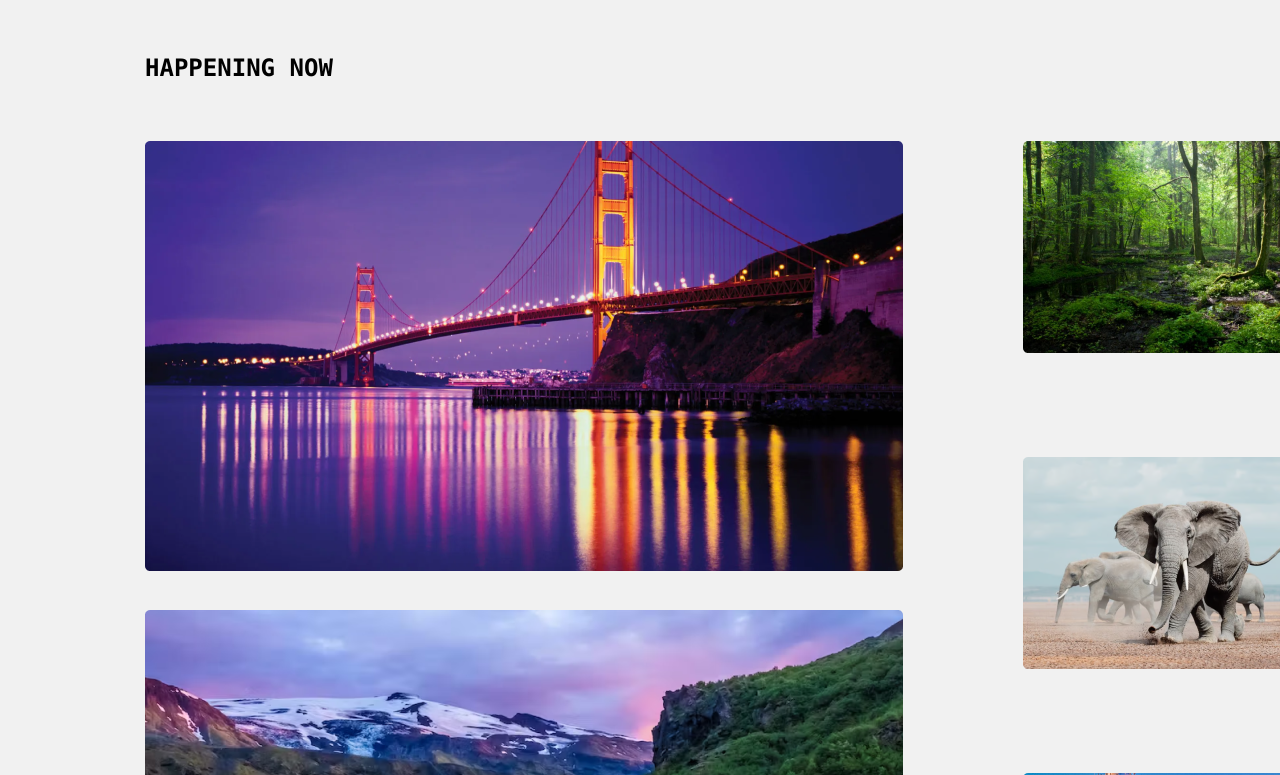
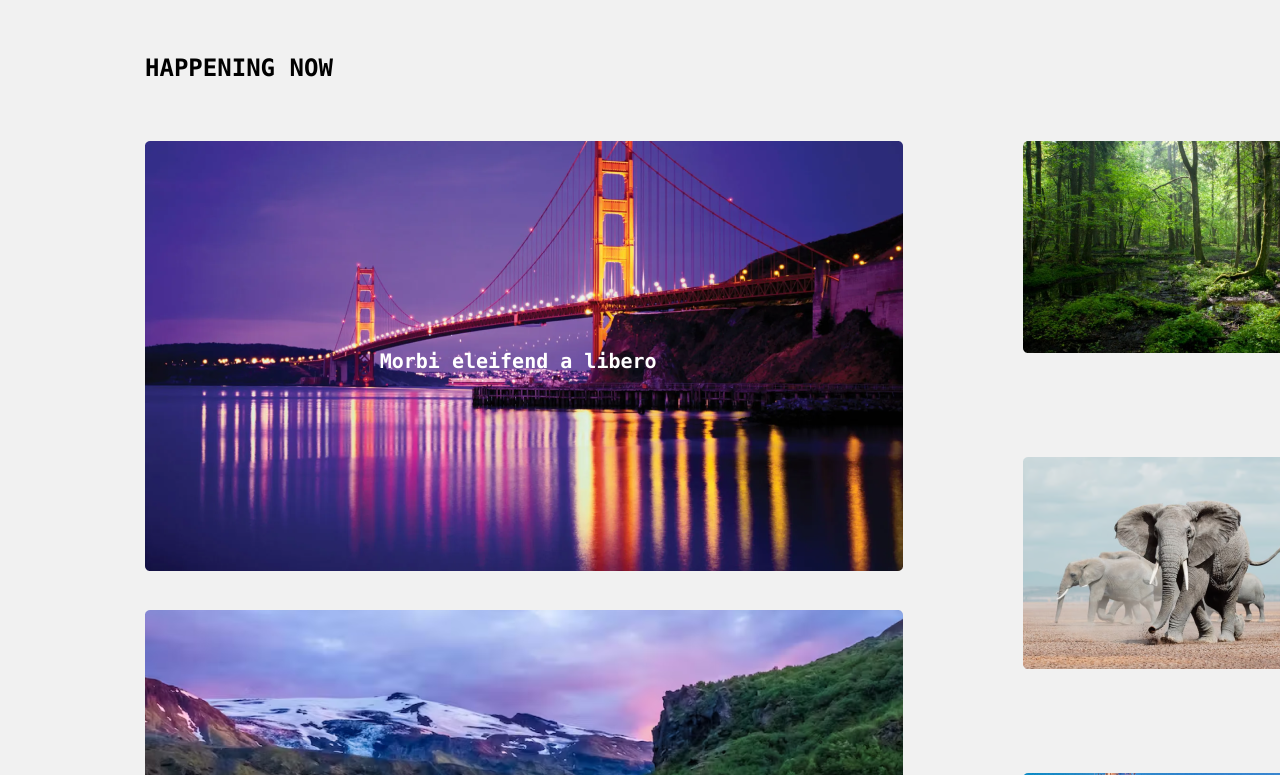
Before and after one commit to Nata-svg/hw5, a plain HTML site: page index.html in a window 1280 px wide. Shown: the part 544-1319 px from the top of the page. Drawn offline with Linux system fonts and the light colour scheme.

Commit message:
Update index.html

```diff
--- a/index.html
+++ b/index.html
@@ -61,7 +61,10 @@ I hope you will visit and enjoy it one day</p>
  <p class="HAPPENING-NOW">HAPPENING NOW</p>
 <div class="container2" >
  <div class="cont4" >
-    <img src="images/bridge.png" alt="bridge.png">
+   <div class="bg-text">
+   <img src="images/bridge.png" alt="bridge.png">
+    <p class="center">Morbi eleifend a libero</p>
+    </div>
     <img  src="images/house.png" alt="house.png">
 </div>
 
@@ -98,4 +101,4 @@ I hope you will visit and enjoy it one day</p>
 </div>
 </footer>
 
-</html></html>
+</html>
```
